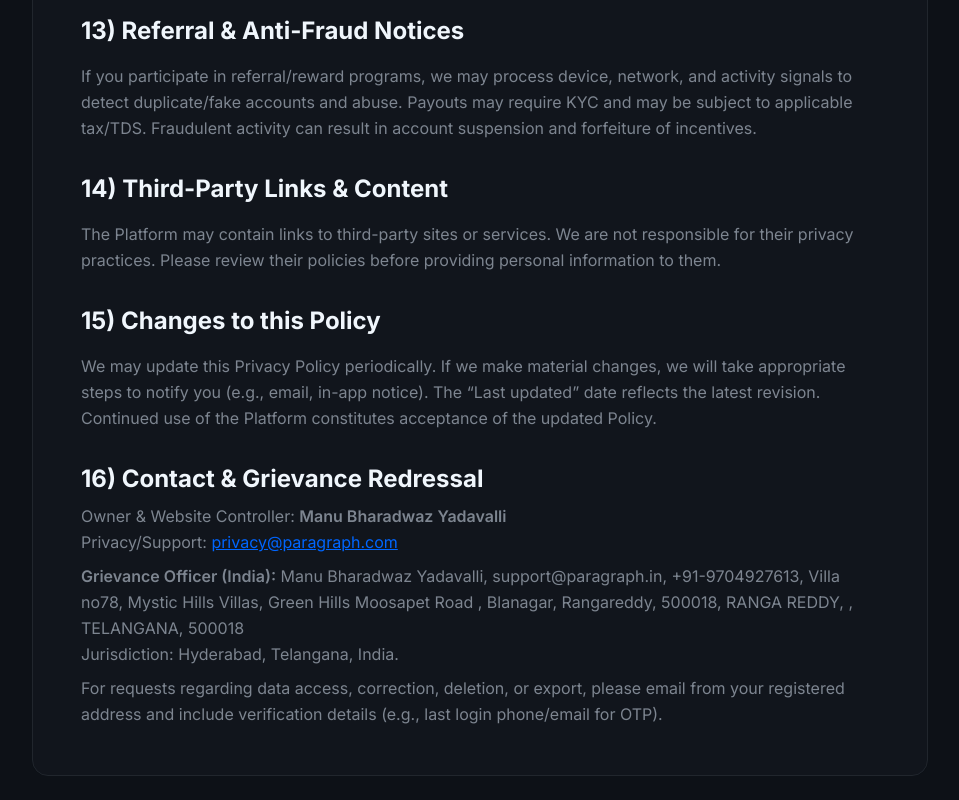
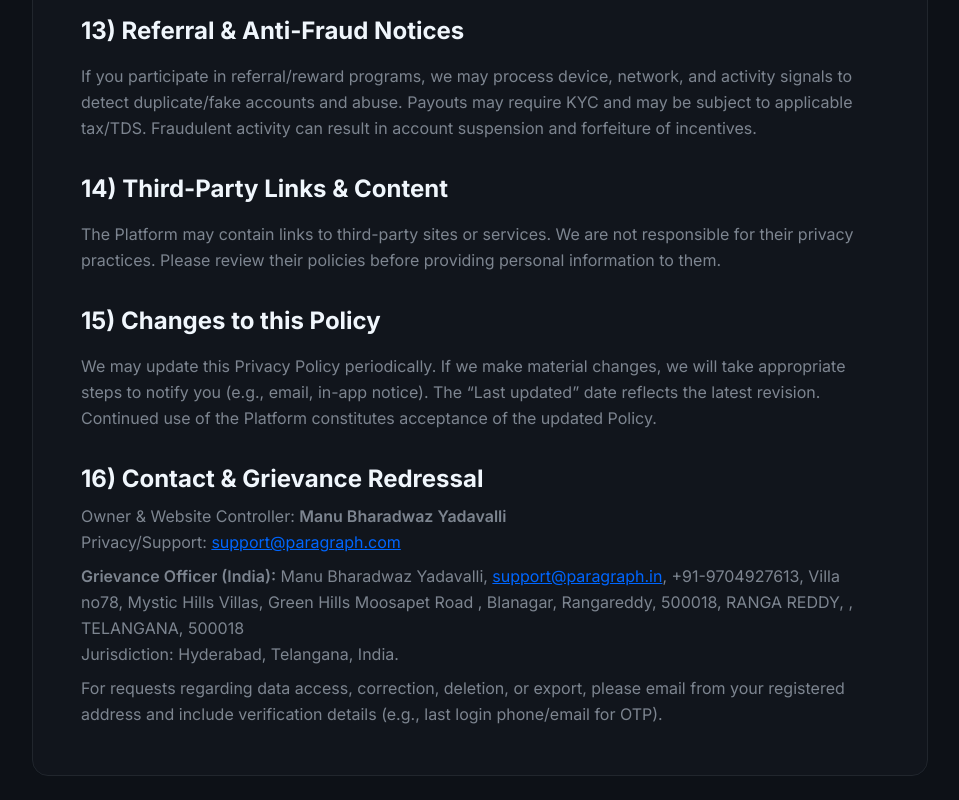
Before and after one commit to hummingbirdtestai/homepage, a React (Vite) app: page /legal/privacy in a window 1280 px wide. Shown: the part 2853-3653 px from the top of the page, without its empty margins (160-1119 px from the left). Built offline with nearby package versions, Linux system fonts and the light colour scheme.

Commit message:
Updated PrivacyPolicy.tsx

```diff
--- a/src/components/PrivacyPolicy.tsx
+++ b/src/components/PrivacyPolicy.tsx
@@ -209,10 +209,10 @@ const PrivacyPolicy: React.FC = () => {
                     Owner & Website Controller: <span className="font-semibold">Manu Bharadwaz Yadavalli</span>
                   </p>
                   <p className="text-dark-text-secondary leading-relaxed">
-                    Privacy/Support: <a href="mailto:privacy@paragraph.com" className="text-accent-blue underline">privacy@paragraph.com</a>
+                    Privacy/Support: <a href="mailto:privacy@paragraph.com" className="text-accent-blue underline">support@paragraph.com</a>
                   </p>
                   <p className="text-dark-text-secondary leading-relaxed mt-2">
-                    <span className="font-semibold">Grievance Officer (India):</span> Manu Bharadwaz Yadavalli, support@paragraph.in, +91-9704927613, Villa no78, Mystic Hills Villas, Green Hills Moosapet Road , Blanagar, Rangareddy, 500018, RANGA REDDY, , TELANGANA, 500018<br />
+                    <span className="font-semibold">Grievance Officer (India):</span> Manu Bharadwaz Yadavalli, <a href="mailto:privacy@paragraph.com" className="text-accent-blue underline">support@paragraph.in</a>, +91-9704927613, Villa no78, Mystic Hills Villas, Green Hills Moosapet Road , Blanagar, Rangareddy, 500018, RANGA REDDY, , TELANGANA, 500018<br />
                     Jurisdiction: Hyderabad, Telangana, India.
                   </p>
                   <p className="text-dark-text-secondary leading-relaxed mt-2">
```
